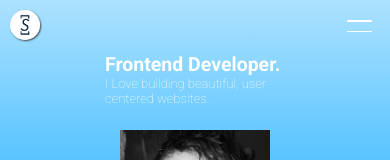
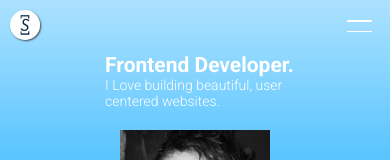
Before and after one commit to sluckenbaugh/Portfolio, a React (Vite) app: page / in a window 390 px wide. Shown: the top 160 px of the page. Built offline with nearby package versions, Linux system fonts and the light colour scheme.

Commit message:
Fix font weight on mobile

```diff
--- a/src/scss/layout/_intro.scss
+++ b/src/scss/layout/_intro.scss
@@ -59,8 +59,11 @@
     margin: 0 auto;
     padding-left: 2rem;
     width: 20rem;
-    font-size: 1.3rem;
+    font-size: 1.4rem;
 }
 .text__container p {
-    font-weight: 100;
+    font-weight: 300;
+    @include u.breakpoint(medium) {
+        font-weight: 100;
+    }
 }
```
